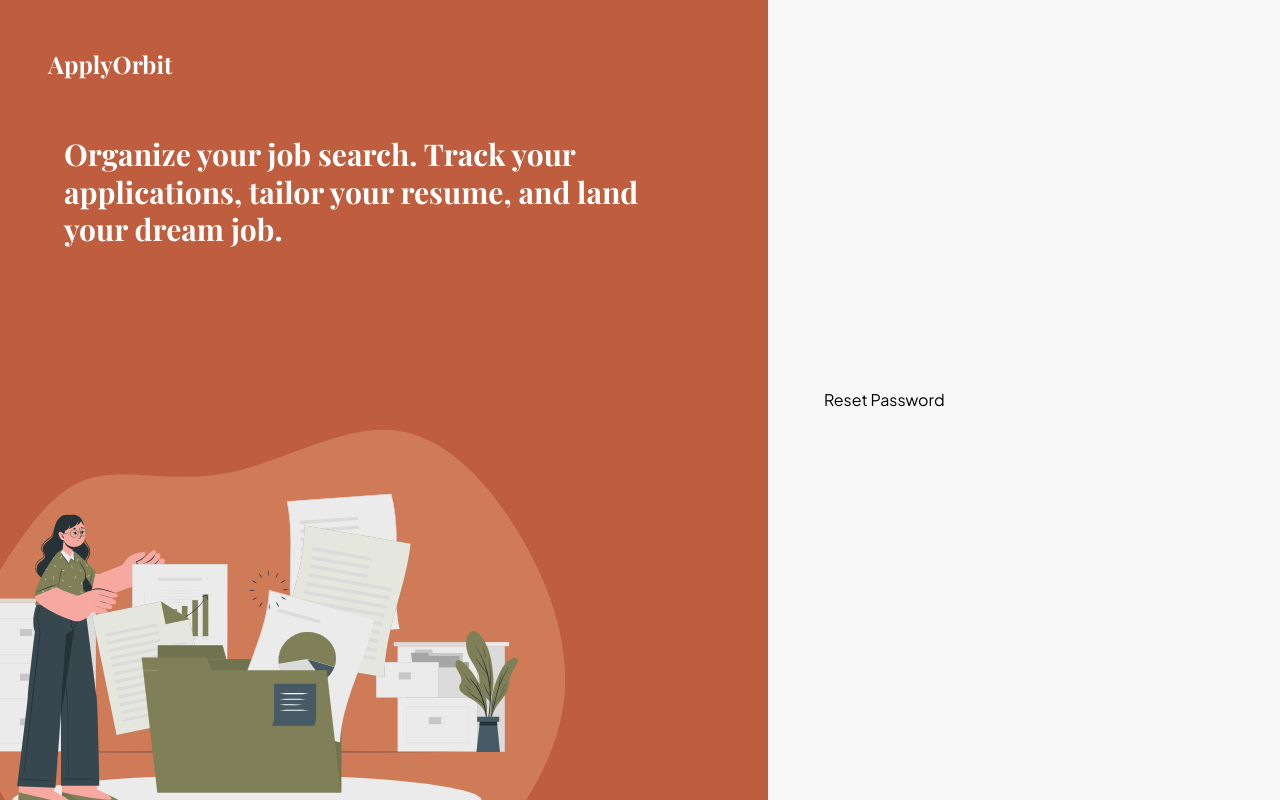
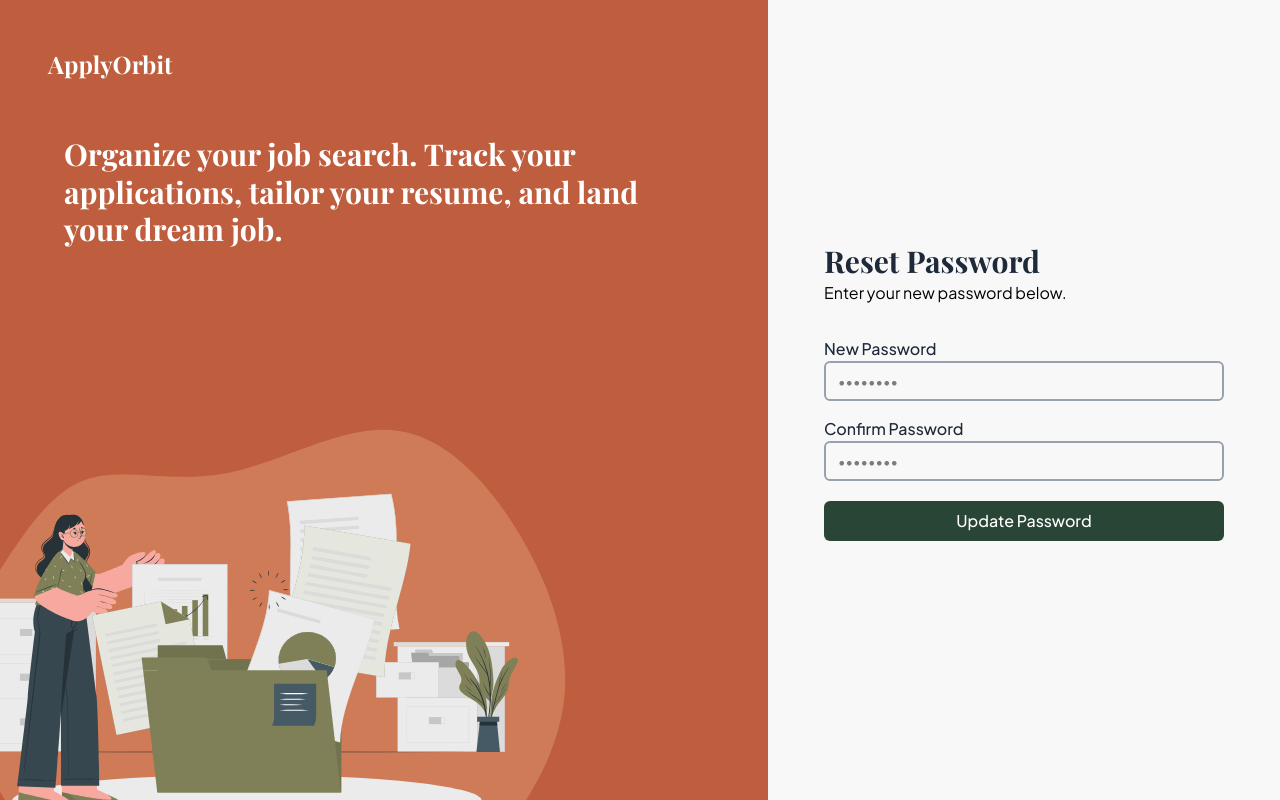
Before and after one commit to Sinha-Saurav/ApplyOrbit, a React (Vite) app in the folder Frontend/: page /auth/reset-password in a window 1280 px wide. Built offline with nearby package versions, Linux system fonts and the light colour scheme; no server answers.

Commit message:
Completed the project in local machine.

```diff
--- a/Frontend/src/pages/Settings.jsx
+++ b/Frontend/src/pages/Settings.jsx
@@ -1,5 +1,6 @@
 import React from 'react'
 import { AppContext } from "../context/AppContext";
+import supabase from '../lib/supabaseClient';
 
 export default function Settings() {
     const { setApps } = React.useContext(AppContext)
@@ -8,11 +9,12 @@ export default function Settings() {
     const [fullName, setFullName] = React.useState(localStorage.getItem("userName") || "");
     const email = localStorage.getItem('email')
     const [loading, setLoading] = React.useState(false);
+    const [profileLoading, setProfileLoading] = React.useState(false);
     const [message, setMessage] = React.useState("");
     const [deleteConfirm, setDeleteConfirm] = React.useState(false);
 
     async function handleSaveProfile() {
-        setLoading(true);
+        setProfileLoading(true);
         try {
             const res = await fetch("/api/auth/update-profile", {
                 method: "PATCH",
@@ -34,25 +36,22 @@ export default function Settings() {
             setMessage(error.message || "Something Went Wrong");
         } finally {
             setTimeout(() => setMessage(""), 4000);
-            setLoading(false)
+            setProfileLoading(false)
         }
     }
 
     async function handlChangePassword() {
         setLoading(true)
         try {
-            const res = await fetch("/api/auth/reset-password", {
-                method: "POST",
-                headers: {
-                    "Content-Type": "application/json",
-                    "Authorization": `Bearer ${token}`
-                },
-                body: JSON.stringify({ email })
-            });
+            const { error } = await supabase.auth.resetPasswordForEmail(email,{
+                redirectTo: "http://localhost:5173/auth/reset-password"
+            })
 
-            if (!res.ok) throw new Error("Failed to send reset email.");
+            if(error){
+                throw new Error(error.message);
+            }
 
-            setMessage("Password reset email sent!");
+            setMessage("Password reset email sent! Check your inbox.");
 
         } catch (error) {
             console.error("reset failed:", error);
@@ -147,7 +146,7 @@ export default function Settings() {
             <section className='mt-25 px-8 flex flex-col gap-5'>
 
                 {message && (
-                    <div className="fixed top-8 left-1/2 -translate-x-1/2 bg-[#da2b2b] text-white text-sm font-medium px-4 py-2 rounded-xl shadow-lg z-50">
+                    <div className="fixed top-8 left-1/2 -translate-x-1/2 bg-[#069f3e] text-white text-sm font-medium px-4 py-2 rounded-xl shadow-lg z-50">
                         {message}
                     </div>
                 )}
@@ -206,7 +205,7 @@ export default function Settings() {
                             onClick={handleSaveProfile}
                             disabled={loading}
                         >
-                            {loading ? "Saving..." : "Save changes"}
+                            {profileLoading? "Saving..." : "Save changes"}
                         </button>
                     </div>
                 </div>
--- a/Frontend/src/pages/auth/ResetPassword.jsx
+++ b/Frontend/src/pages/auth/ResetPassword.jsx
@@ -3,7 +3,66 @@ import { useNavigate } from 'react-router-dom';
 import supabase from '../../lib/supabaseClient';
 
 export default function ResetPassword(){
+    const navigate = useNavigate();
+
+    const [error, submitAction, isPending] = React.useActionState(
+        async(previousState, formData) => {
+            const password = formData.get('password');
+            const confirm = formData.get('confirm');
+
+            if(password !== confirm){
+                return {error: "Passwords do not match"};
+            }
+
+            const {error} = await supabase.auth.updateUser({password});
+
+            if(error){
+                return { error: error.message};
+            }
+
+            return { success: true };
+        },null
+    );
+
+    React.useEffect(()=>{
+        if(error?.success){
+            setTimeout(() => navigate('/auth/signin'), 2000);
+        }
+    },[error])
+
     return(
-        <h1>Reset Password</h1>
+        <div>
+            <h1 className="font-['Playfair_Display'] text-3xl font-bold text-gray-800 mb-0.5"
+                >Reset Password</h1>
+            <p className="text-[16px]">Enter your new password below.</p>
+
+            <div className='mt-8 mb-4'>
+                <form action={submitAction} className='flex flex-col'>
+                    <label htmlFor='password' className='font-medium text-gray-800'>New Password</label>
+                    <input name='password' id='password' placeholder='••••••••' required
+                        className='border-2 border-gray-400 rounded-md px-3 py-2
+                        text-sm focus:border-[#284535] outline-none'
+                    />
+
+                    <label htmlFor='confirm' className='mt-4 font-medium text-gray-800'>Confirm Password</label>
+                    <input name='confirm' id='confirm' type='password' placeholder="••••••••" required
+                        className='border-2 border-gray-400 rounded-md px-3 py-2
+                        text-sm focus:border-[#284535] outline-none'
+                    />
+
+                    {error?.error && (
+                        <p className="text-center text-red-500 text-sm mt-3">{error.error}</p>
+                    )}
+                    {error?.success && (
+                        <p className="text-center text-green-600 text-sm mt-3">Password updated! Redirecting...</p>
+                    )}
+
+                    <button className='border-0 rounded-[6px] text-[16px] font-medium text-white
+                        cursor-pointer bg-[#284535] py-2 mt-5'>
+                        {isPending? 'Updating...': 'Update Password'}
+                    </button>
+                </form>
+            </div>
+        </div>
     )
 }
--- a/Frontend/src/pages/auth/SignIn.jsx
+++ b/Frontend/src/pages/auth/SignIn.jsx
@@ -4,7 +4,7 @@ import { AppContext } from '../../context/AppContext';
 
 export default function SignIn(){
     const navigate = useNavigate();
-    const { fetchApps } = React.useContext(AppContext)
+    const { fetchApps, fetchResume } = React.useContext(AppContext)
 
         const [error, submitAction, isPending] = React.useActionState(
             async(previousState, formData) => {
@@ -29,6 +29,7 @@ export default function SignIn(){
                     localStorage.setItem('userName', data.userName);
                     localStorage.setItem('email', data.email)
                     await fetchApps();
+                    await fetchResume();
                     console.log(data.token);
                     navigate('/dashboard');
                 }
```
